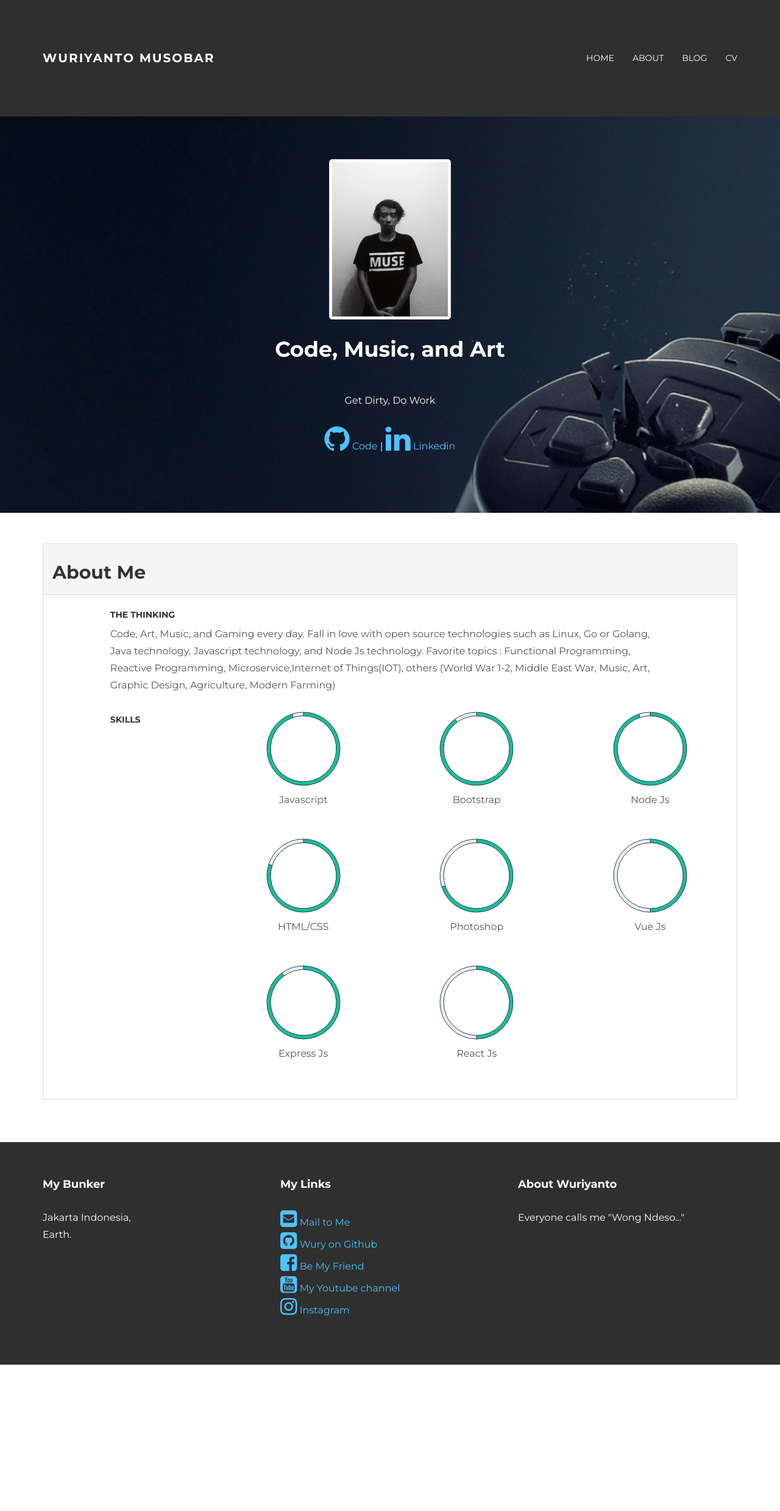
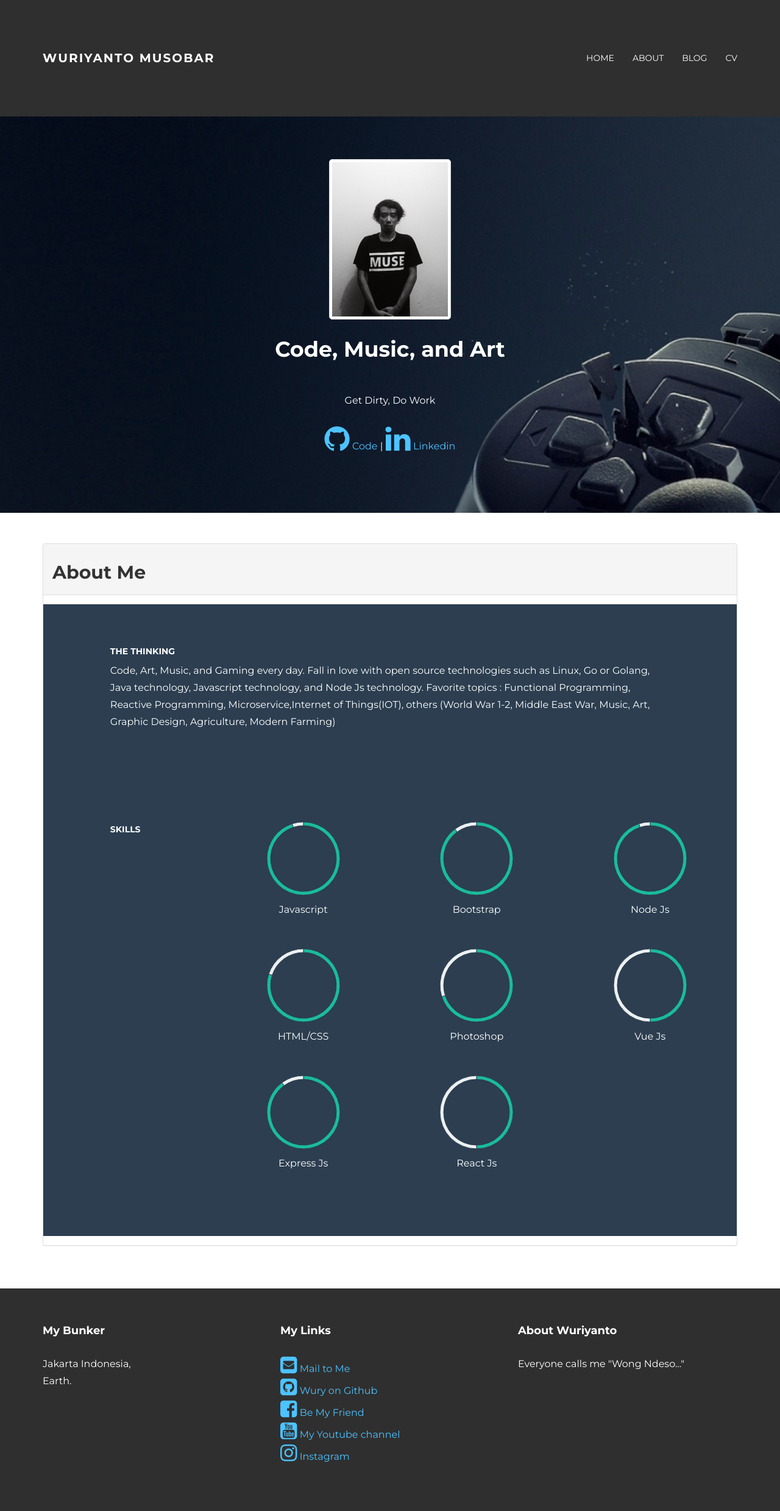
Before and after one commit to wuriyanto48/wuriyanto48.github.io, a Jekyll site: the page built from about/index.html, in a window 1280 px wide. Shown: the whole page at 61% size. Built offline with Jekyll 4.4.1, drawn with Linux system fonts in a browser that asks for light colours; nearby versions of some CDN libraries; before the commit the page ends 2238 px from its top, so only the background shows below that.

Commit message:
skills#9

```diff
--- a/assets/css/main.css
+++ b/assets/css/main.css
@@ -187,9 +187,16 @@ a:after {
 	background-color: #ffffff;
 }
 
+#skillswrap {
+	background: #2c3e50;
+	padding-top: 60px;
+	padding-bottom: 60px;
+	color: white;
+}
 
-
-
+#skillswrap h5{
+	color: white;
+}
 
 /* Blog Date*/
 bd {
```
